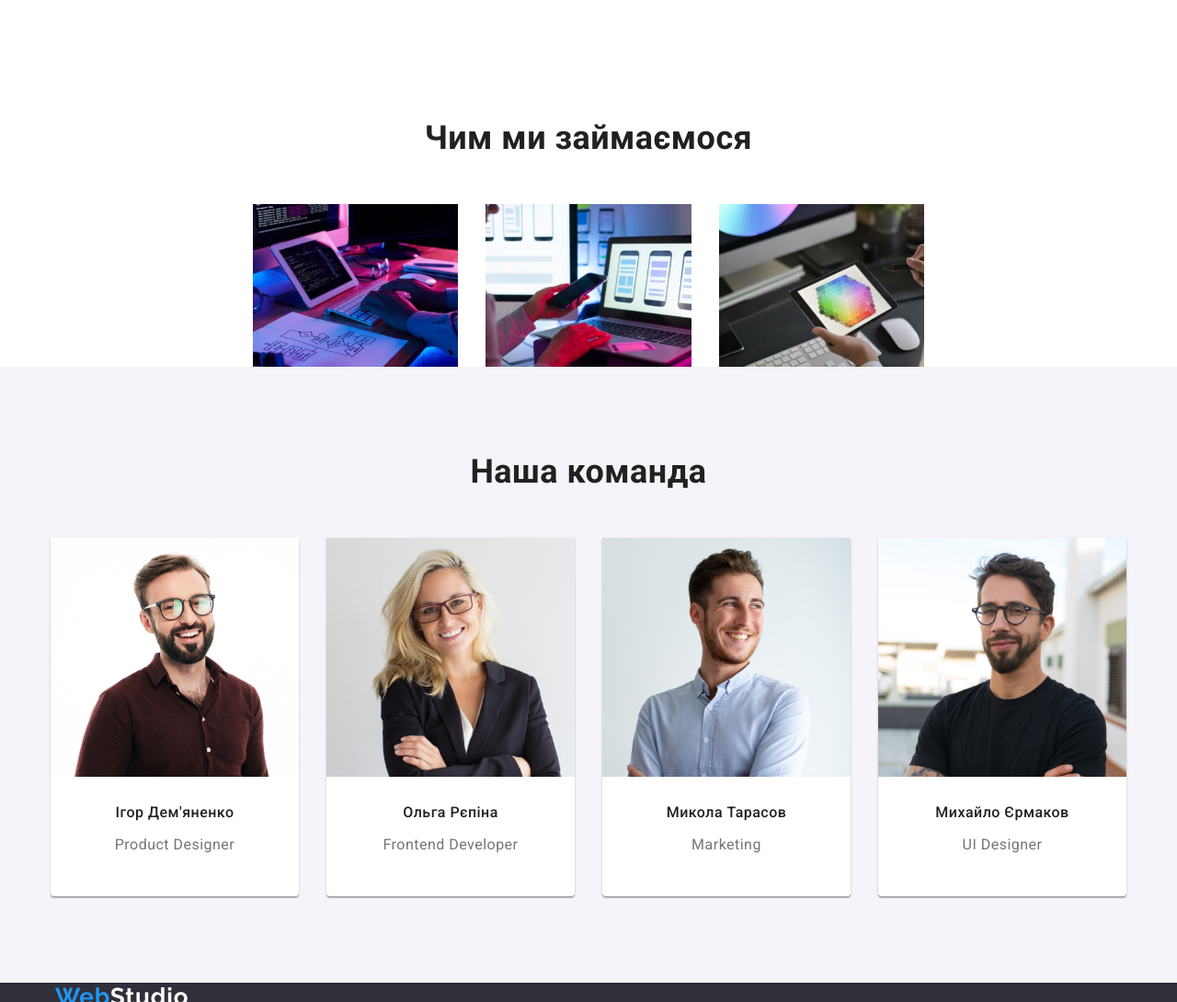
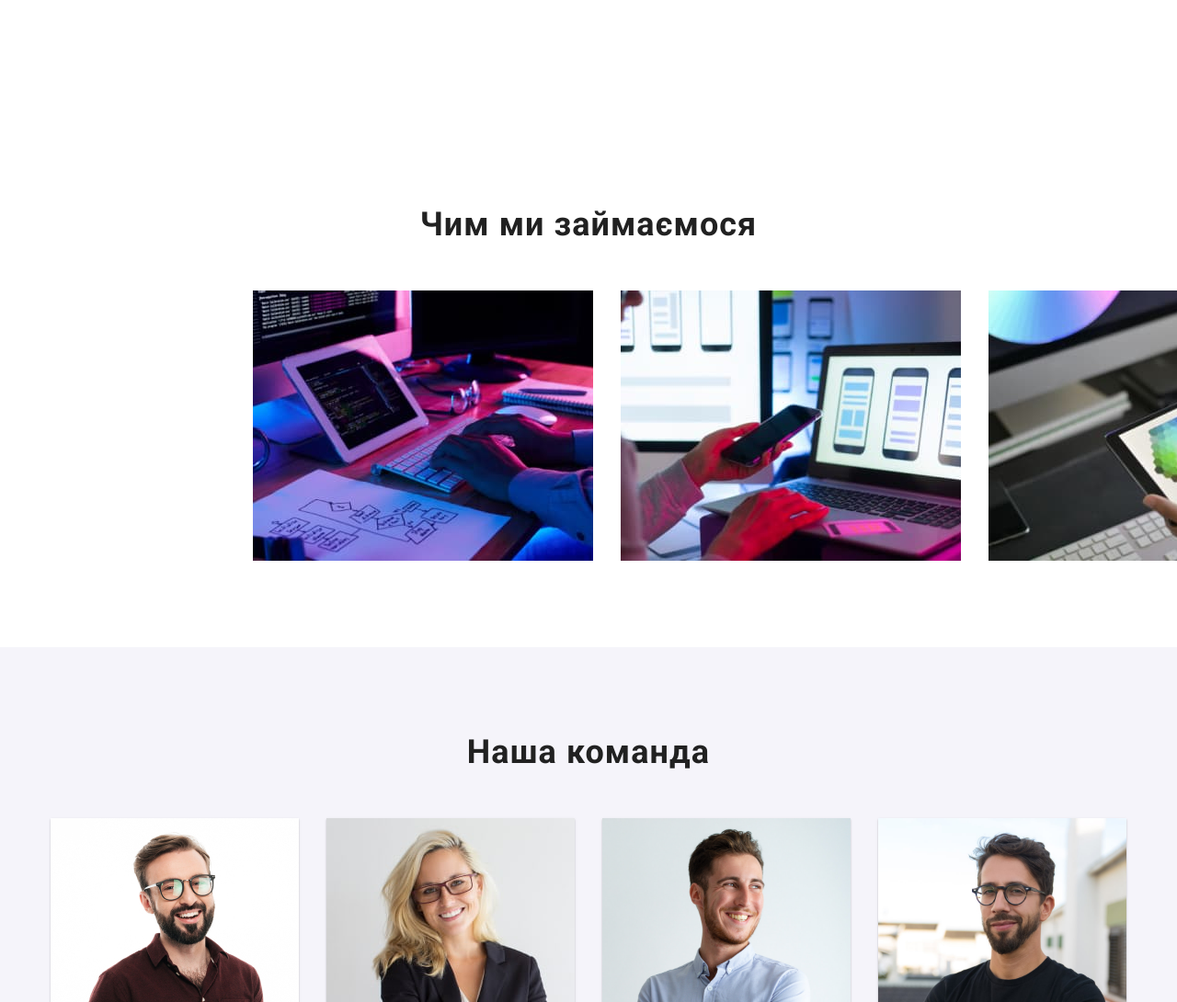
Before and after one commit to ZemMark/goit-mark-up-hw-03, a plain HTML site: page index.html in a window 1280 px wide. Shown: the part 1120-2210 px from the top of the page at 92% size. Drawn offline with nearby package versions, Linux system fonts and the light colour scheme.

Commit message:
flex + headings

```diff
--- a/css/styles.css
+++ b/css/styles.css
@@ -385,6 +385,7 @@ ul.nav-links.list {
   font-size: 36px;
   line-height: 1.16;
   text-align: center;
+  letter-spacing: 0.03em;
 
   /* text-align: center; */
 }
@@ -392,6 +393,7 @@ ul.nav-links.list {
 /* відступи між елементами наша команда */
 .team img {
   margin-bottom: 30px;
+
 
 }
 
@@ -549,6 +551,7 @@ address ul {
   justify-content: space-around;
   padding-left: 215px;
   padding-right: 215px;
+  padding-bottom: 94px;
 }
 
 .features .item{
@@ -592,6 +595,9 @@ ul.list .item:not(:last-child) {
 .work-item:not(:last-child) {
   margin-right: 30px;
 
+}
+.work-item{
+  min-width: 370px;
 }
 
 .nav-container .nav-links.list {
```
